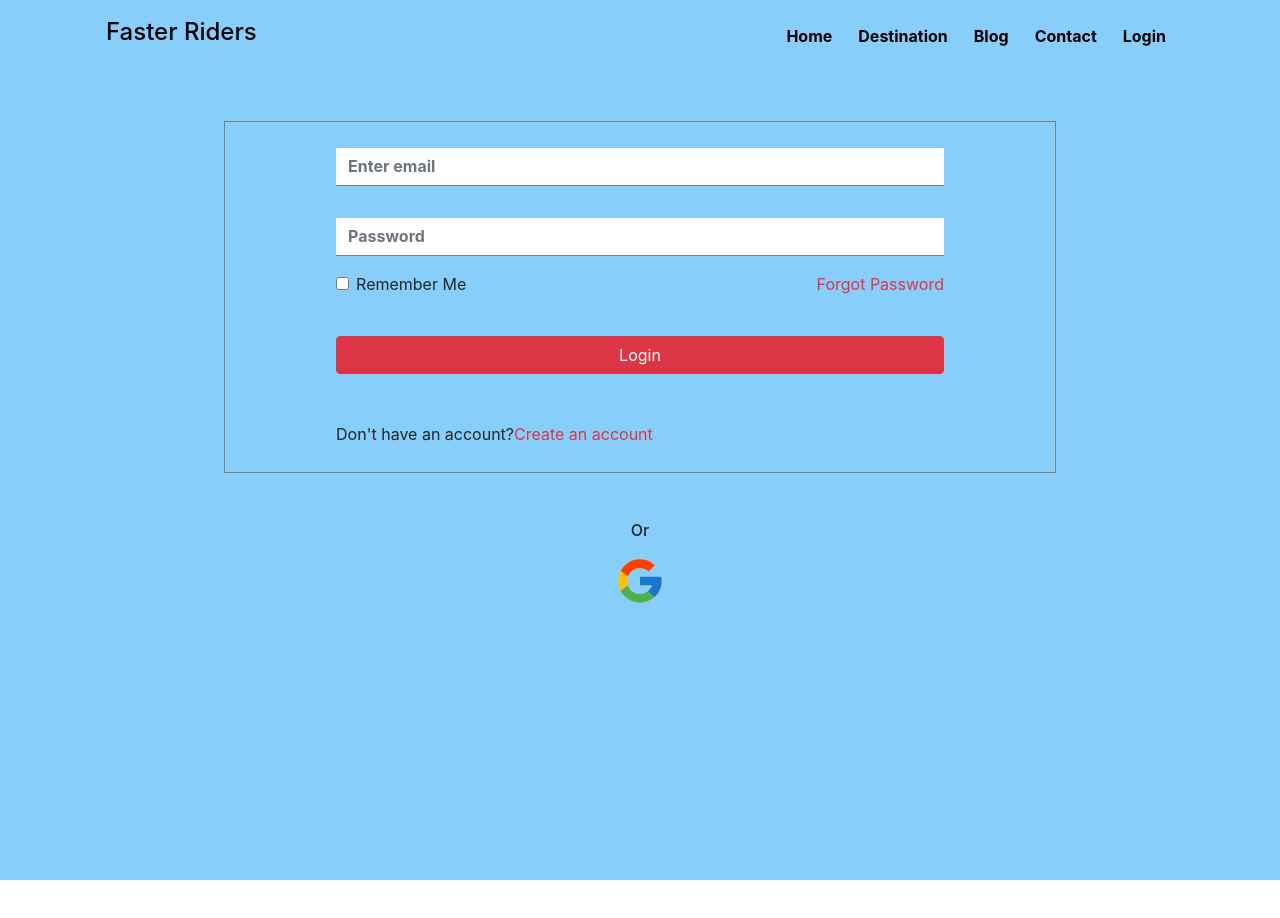
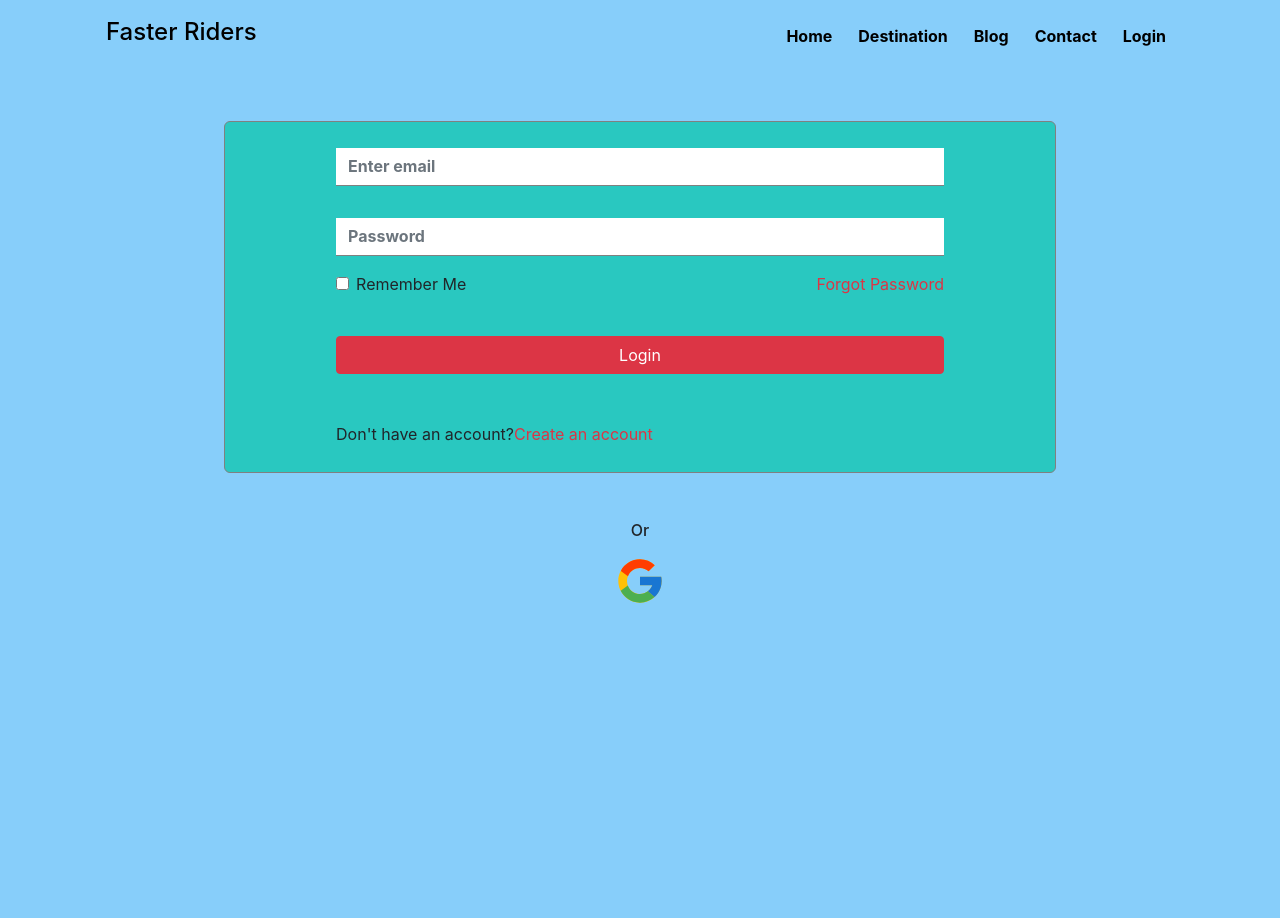
Before and after one commit to Razu-Biswas/faster-riders, a React (Create React App) app: page /login in a window 1280 px wide. Shown: the top 918 px of the page. Before the commit the page ends 880 px from the top, so only its background shows below. Built offline with nearby package versions, Linux system fonts and the light colour scheme.

Commit message:
half done

```diff
--- a/src/App.css
+++ b/src/App.css
@@ -1,7 +1,7 @@
 .App {
   text-align: center;
   background-color: lightskyblue;
-  height: 110vh;
+  height: 150vh;
 }
 @media only screen and (max-width: 375px) {
   .App {
--- a/src/Components/Auth/Auth.css
+++ b/src/Components/Auth/Auth.css
@@ -9,6 +9,8 @@
 .Auth {
 	border: solid 1px gray;
 	padding: 10px;
+	border-radius: 6px;
+	background-color:rgb(41, 200, 192);
 }
 .googleLogin svg {
 	font-size: 52px;
--- a/src/Components/Header/Header.js
+++ b/src/Components/Header/Header.js
@@ -37,7 +37,7 @@ function Header() {
 							</Link>
 						</li>
 						<li className="nav-item">
-							<Link className="nav-link" to="#">
+							<Link className="nav-link" to="/login">
 								Destination
 							</Link>
 						</li>
--- a/src/Components/Home/Home.css
+++ b/src/Components/Home/Home.css
@@ -2,7 +2,6 @@
 	color: black;
 	height: 300px;
 	background-color: #fff;
-
 }
 .mainCard img {
 	height: 200px;
```
Also changed, not shown: 1 other file (tests, documents, lock files or other folders).
